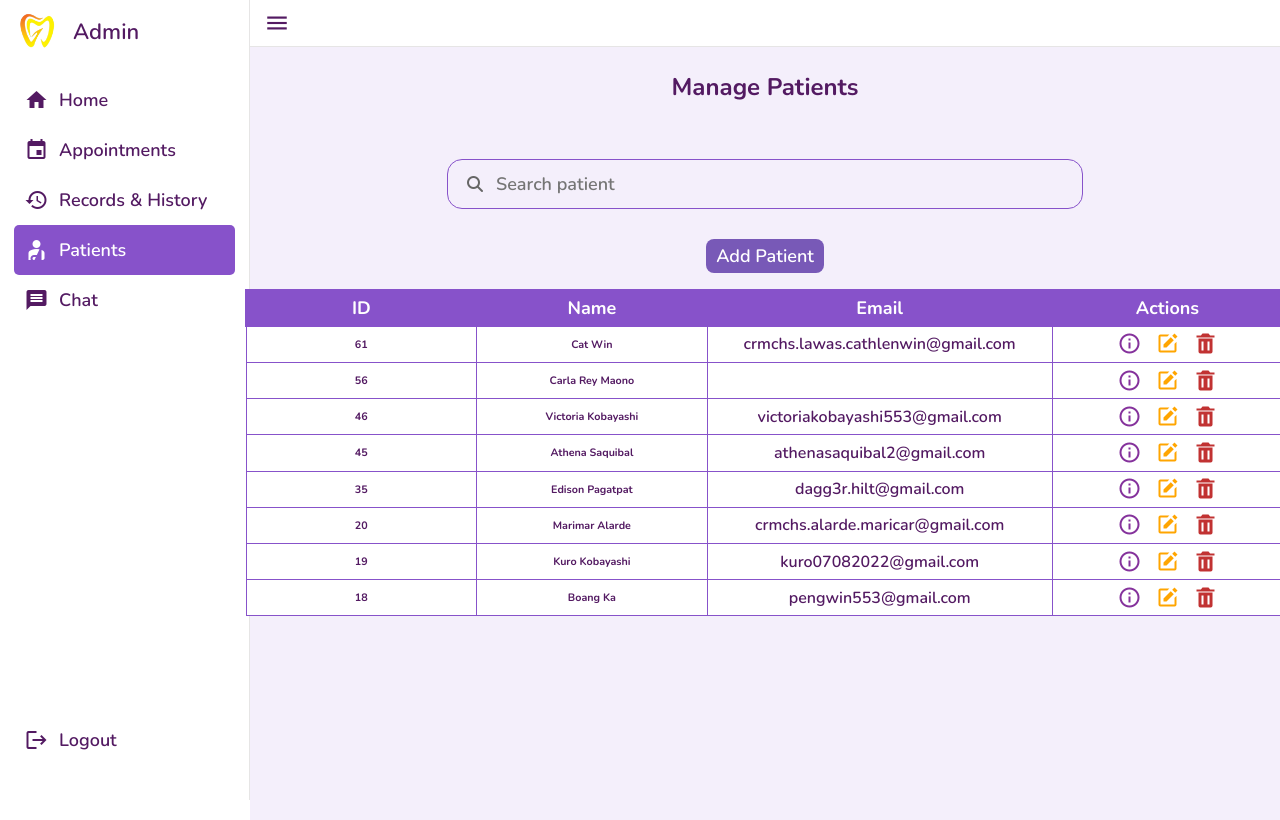
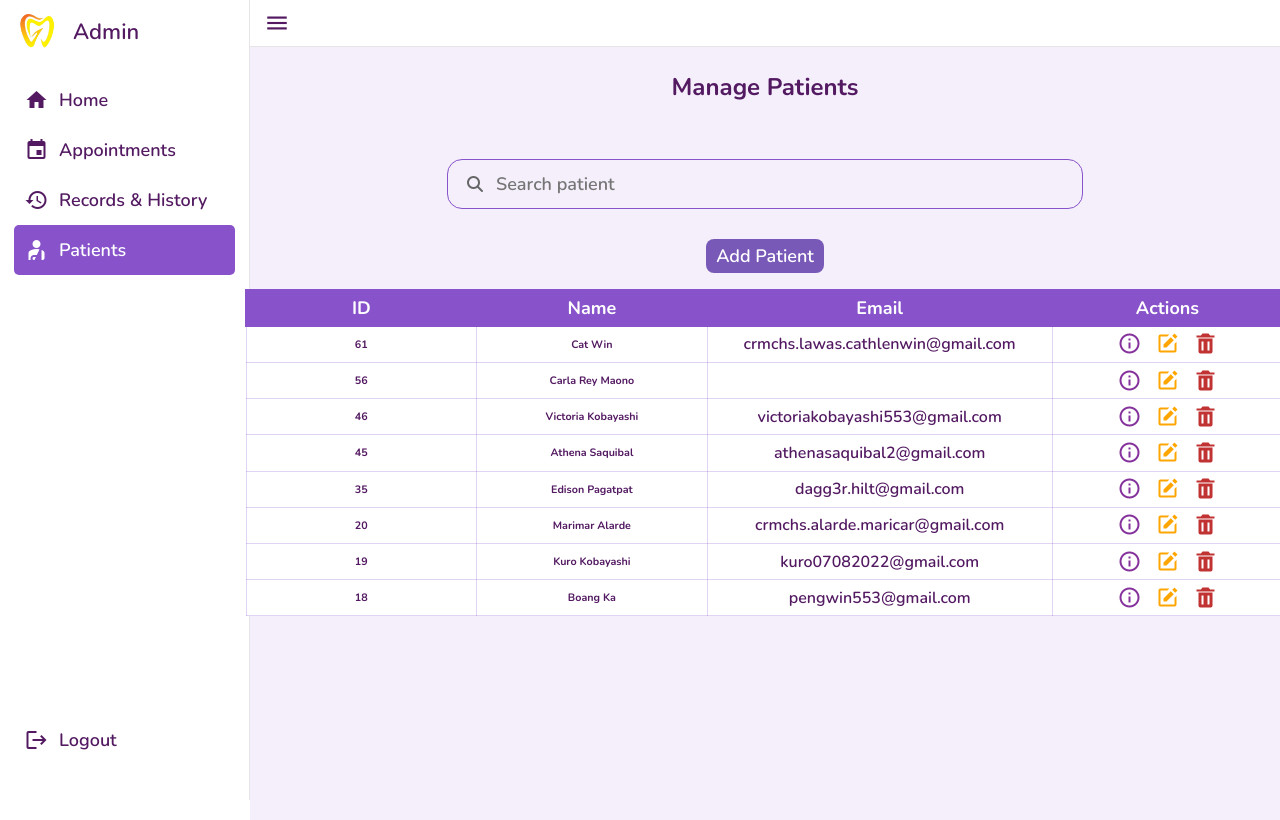
Before and after one commit to WinWin-Kobayashi/officialB-dentalClinicWeb, a PHP site: page /officialB-dentalClinicWeb/admin-p_management.php in a window 1280 px wide. Run offline with PHP 8.4, Linux system fonts and the light colour scheme; data comes from the database, SQL or seed files in the repository.

Commit message:
adjusted ui a bit

```diff
--- a/admin-sidebar.php
+++ b/admin-sidebar.php
@@ -39,10 +39,10 @@
                 <span class="link-name">Dental Record</span></a>
             </li> -->
 
-            <li><a href="admin-chat.php">
+            <!-- <li><a href="admin-chat.php">
                 <i class="material-icons">message</i>
                 <span class="link-name">Chat</span></a>
-            </li>
+            </li> -->
         </ul>
 
         <ul class="logout-mode">
--- a/style/admin-p_management.css
+++ b/style/admin-p_management.css
@@ -121,7 +121,8 @@ thead tr th{
 
 tbody tr td{
     text-align: center;
-    border: 1px solid var(--dark-purple);
+    /* border: 1px solid var(--dark-purple); */
+    border: 1px solid rgba(135, 82, 202, 0.25);
     background: white;
     color: var(--v-dark-purple);
     padding: 5.6px;
--- a/style/admin-patRecHistory.css
+++ b/style/admin-patRecHistory.css
@@ -101,7 +101,8 @@ thead tr th{
 
 tbody tr td{
     text-align: center;
-    border: 1px solid var(--dark-purple);
+    /* border: 1px solid var(--light-purple); */
+    border: 1px solid rgba(135, 82, 202, 0.25);
     background: white;
     color: var(--v-dark-purple);
     padding: 5.6px;
```
Also changed, not shown: 1 other file.
